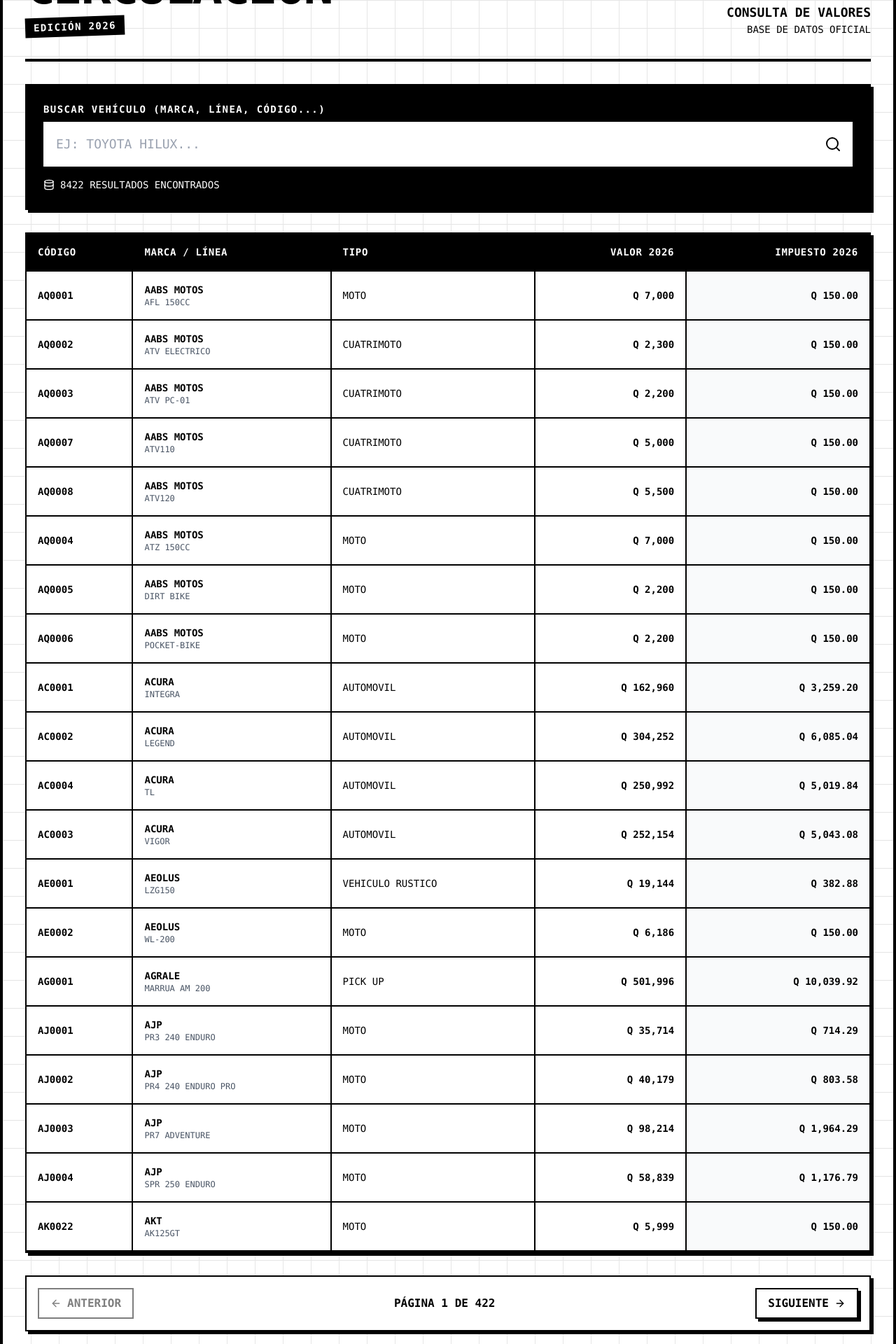
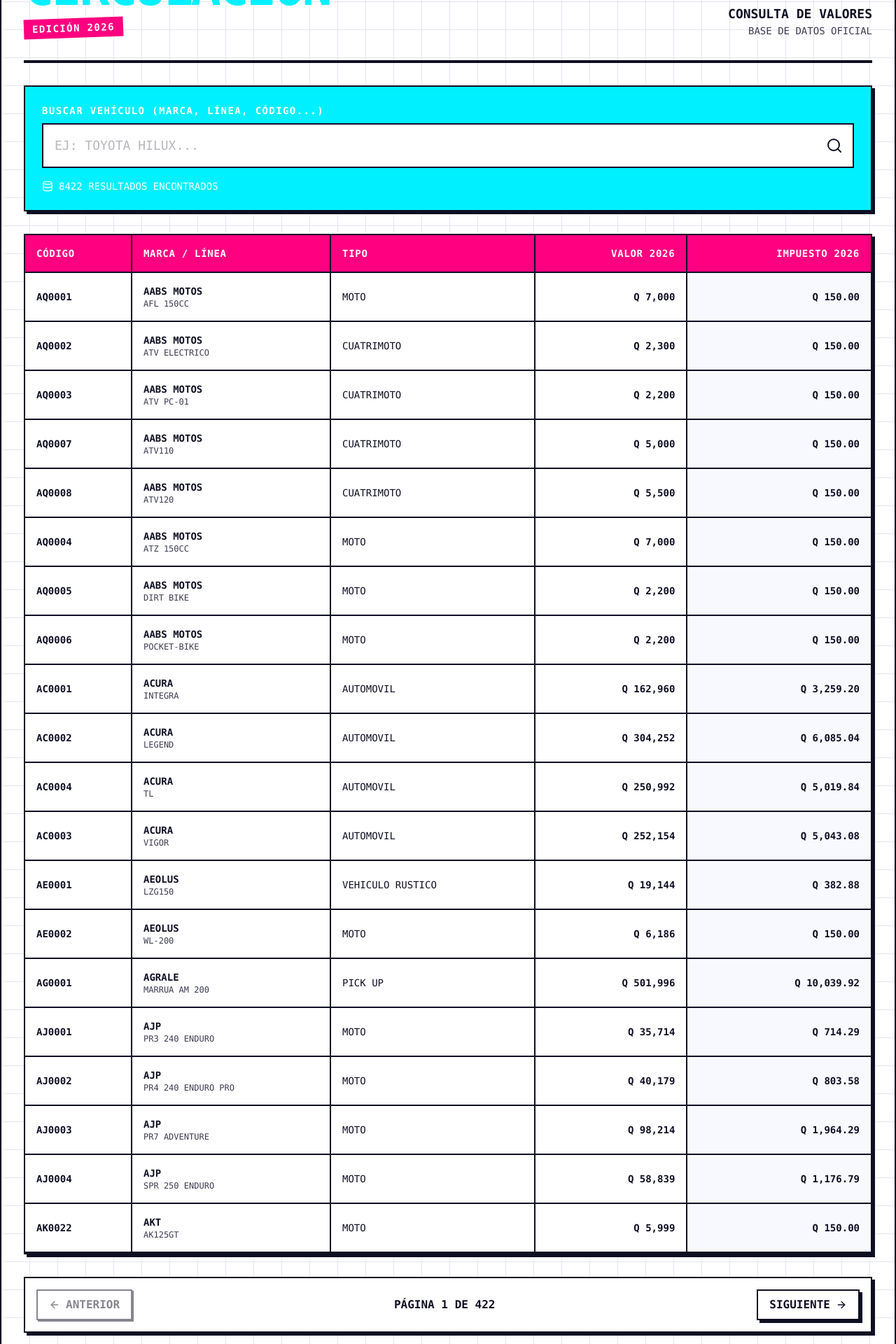
Before and after one commit to williamromero/wbrs.circulacion, a Next.js app: page / in a window 1280 px wide. Shown: the part 160-2080 px from the top of the page at 70% size. Built offline with nearby package versions, Linux system fonts and the light colour scheme.

Commit message:
Implement electric color palette with dark/light mode support
Co-authored-by: williamromero <3052868+williamromero@users.noreply.github.com>

```diff
--- a/src/app/globals.css
+++ b/src/app/globals.css
@@ -1,43 +1,139 @@
 @import "tailwindcss";
 
+/* Light Mode (Default) - Electric Color Palette */
 :root {
-  --foreground-rgb: 0, 0, 0;
-  --background-start-rgb: 255, 255, 255;
-  --background-end-rgb: 255, 255, 255;
+  /* Background colors */
+  --background: 255, 255, 255;
+  --surface: 248, 248, 255;
+  --surface-elevated: 255, 255, 255;
+
+  /* Text colors */
+  --foreground: 15, 15, 35;
+  --foreground-secondary: 60, 60, 80;
+
+  /* Electric accent colors */
+  --electric-cyan: 0, 240, 255;
+  --electric-magenta: 255, 0, 128;
+  --electric-lime: 204, 255, 0;
+  --electric-purple: 139, 0, 255;
+  --electric-blue: 0, 150, 255;
+
+  /* Primary and secondary colors */
+  --primary: 0, 240, 255;
+  --primary-dark: 0, 180, 200;
+  --secondary: 255, 0, 128;
+  --accent: 204, 255, 0;
+
+  /* Border and shadow colors */
+  --border-color: 15, 15, 35;
+  --shadow-color: 15, 15, 35;
+
+  /* Grid pattern */
+  --grid-color: 230, 230, 240;
+}
+
+/* Dark Mode - Electric Color Palette */
+@media (prefers-color-scheme: dark) {
+  :root {
+    /* Background colors */
+    --background: 10, 10, 25;
+    --surface: 20, 20, 40;
+    --surface-elevated: 30, 30, 50;
+
+    /* Text colors */
+    --foreground: 240, 240, 255;
+    --foreground-secondary: 180, 180, 200;
+
+    /* Electric accent colors (slightly brighter for dark mode) */
+    --electric-cyan: 0, 255, 255;
+    --electric-magenta: 255, 20, 147;
+    --electric-lime: 220, 255, 50;
+    --electric-purple: 160, 50, 255;
+    --electric-blue: 50, 180, 255;
+
+    /* Primary and secondary colors */
+    --primary: 0, 255, 255;
+    --primary-dark: 0, 200, 220;
+    --secondary: 255, 20, 147;
+    --accent: 220, 255, 50;
+
+    /* Border and shadow colors */
+    --border-color: 0, 255, 255;
+    --shadow-color: 0, 255, 255;
+
+    /* Grid pattern */
+    --grid-color: 30, 30, 50;
+  }
 }
 
 body {
-  color: rgb(var(--foreground-rgb));
-  background: rgb(var(--background-start-rgb));
+  color: rgb(var(--foreground));
+  background: rgb(var(--background));
+  transition: background-color 0.3s ease, color 0.3s ease;
 }
 
 @layer utilities {
   .brutal-border {
-    @apply border-2 border-black;
+    border: 2px solid rgb(var(--border-color));
   }
+
   .brutal-shadow {
-    box-shadow: 4px 4px 0px 0px rgba(0,0,0,1);
+    box-shadow: 4px 4px 0px 0px rgb(var(--shadow-color));
   }
+
   .brutal-shadow-sm {
-    box-shadow: 2px 2px 0px 0px rgba(0,0,0,1);
+    box-shadow: 2px 2px 0px 0px rgb(var(--shadow-color));
   }
+
   .brutal-btn {
-    @apply bg-white text-black border-2 border-black px-4 py-2 font-bold transition-all;
-    box-shadow: 4px 4px 0px 0px rgba(0,0,0,1);
+    @apply px-4 py-2 font-bold transition-all;
+    background: rgb(var(--surface-elevated));
+    color: rgb(var(--foreground));
+    border: 2px solid rgb(var(--border-color));
+    box-shadow: 4px 4px 0px 0px rgb(var(--shadow-color));
   }
+
   .brutal-btn:hover {
-    @apply bg-black text-white;
+    background: rgb(var(--primary));
+    color: rgb(var(--background));
+    border-color: rgb(var(--primary));
   }
+
   .brutal-btn:active {
-    @apply translate-y-1 shadow-none;
+    @apply translate-y-1;
+    box-shadow: none;
   }
+
+  .brutal-btn:disabled {
+    opacity: 0.5;
+    box-shadow: 2px 2px 0px 0px rgb(var(--shadow-color));
+  }
+
   .brutal-input {
-    @apply w-full bg-white border-2 border-black p-3 focus:outline-none focus:ring-0 rounded-none placeholder:text-gray-500;
+    @apply w-full p-3 focus:outline-none focus:ring-0 rounded-none;
+    background: rgb(var(--surface-elevated));
+    color: rgb(var(--foreground));
+    border: 2px solid rgb(var(--border-color));
+  }
+
+  .brutal-input::placeholder {
+    color: rgb(var(--foreground-secondary));
+    opacity: 0.6;
   }
 
   .bg-grid-pattern {
     background-size: 40px 40px;
-    background-image: linear-gradient(to right, #e5e5e5 1px, transparent 1px),
-      linear-gradient(to bottom, #e5e5e5 1px, transparent 1px);
+    background-image:
+      linear-gradient(to right, rgb(var(--grid-color)) 1px, transparent 1px),
+      linear-gradient(to bottom, rgb(var(--grid-color)) 1px, transparent 1px);
+  }
+
+  /* Electric glow effects */
+  .electric-glow {
+    box-shadow: 0 0 10px rgb(var(--primary)), 0 0 20px rgb(var(--primary));
+  }
+
+  .electric-text-glow {
+    text-shadow: 0 0 10px rgb(var(--primary)), 0 0 20px rgb(var(--primary));
   }
 }
--- a/src/app/layout.tsx
+++ b/src/app/layout.tsx
@@ -14,9 +14,13 @@ export default function RootLayout({
   return (
     <html lang="es">
       <body
-        className="antialiased bg-white text-black font-mono selection:bg-black selection:text-white"
+        className="antialiased font-mono"
+        style={{
+          backgroundColor: 'rgb(var(--background))',
+          color: 'rgb(var(--foreground))',
+        }}
       >
-        <div className="min-h-screen flex flex-col border-x-4 border-black max-w-7xl mx-auto">
+        <div className="min-h-screen flex flex-col max-w-7xl mx-auto brutal-border">
            {children}
         </div>
       </body>
--- a/src/app/page.tsx
+++ b/src/app/page.tsx
@@ -5,21 +5,34 @@ export default function Home() {
     <main className="flex-1 flex flex-col p-4 md:p-8 space-y-8 bg-grid-pattern">
 
       {/* Header */}
-      <header className="border-b-4 border-black pb-8">
+      <header className="pb-8" style={{ borderBottom: '4px solid rgb(var(--border-color))' }}>
         <div className="flex flex-col md:flex-row justify-between items-start md:items-end gap-4">
           <div>
-            <h1 className="text-4xl md:text-7xl font-black tracking-tighter uppercase leading-none mb-2">
+            <h1
+              className="text-4xl md:text-7xl font-black tracking-tighter uppercase leading-none mb-2"
+              style={{ color: 'rgb(var(--primary))' }}
+            >
               WBRS
               <br />
               Circulación
             </h1>
-            <div className="inline-block bg-black text-white px-3 py-1 text-sm font-bold uppercase tracking-widest transform -rotate-2">
+            <div
+              className="inline-block px-3 py-1 text-sm font-bold uppercase tracking-widest transform -rotate-2"
+              style={{
+                background: 'rgb(var(--secondary))',
+                color: 'rgb(var(--background))'
+              }}
+            >
               Edición 2026
             </div>
           </div>
           <div className="text-right hidden md:block">
-            <p className="font-bold text-lg">CONSULTA DE VALORES</p>
-            <p className="text-sm font-mono">BASE DE DATOS OFICIAL</p>
+            <p className="font-bold text-lg" style={{ color: 'rgb(var(--foreground))' }}>
+              CONSULTA DE VALORES
+            </p>
+            <p className="text-sm font-mono" style={{ color: 'rgb(var(--foreground-secondary))' }}>
+              BASE DE DATOS OFICIAL
+            </p>
           </div>
         </div>
       </header>
@@ -30,9 +43,20 @@ export default function Home() {
       </section>
 
       {/* Footer */}
-      <footer className="mt-12 pt-8 border-t-4 border-black flex flex-col md:flex-row justify-between items-center gap-4 text-sm font-bold uppercase">
-        <p>© 2025 WEBRES STUDIO</p>
-        <p className="bg-black text-white px-2 py-1">Desarrollado con Next.js</p>
+      <footer
+        className="mt-12 pt-8 flex flex-col md:flex-row justify-between items-center gap-4 text-sm font-bold uppercase"
+        style={{ borderTop: '4px solid rgb(var(--border-color))' }}
+      >
+        <p style={{ color: 'rgb(var(--foreground))' }}>© 2025 WEBRES STUDIO</p>
+        <p
+          className="px-2 py-1"
+          style={{
+            background: 'rgb(var(--primary))',
+            color: 'rgb(var(--background))'
+          }}
+        >
+          Desarrollado con Next.js
+        </p>
       </footer>
     </main>
   );
--- a/src/components/vehicle-search.tsx
+++ b/src/components/vehicle-search.tsx
@@ -3,7 +3,6 @@
 import { useEffect, useState, useMemo } from "react";
 import Papa from "papaparse";
 import { Search, ArrowRight, ArrowLeft, Loader2, Database } from "lucide-react";
-import { cn } from "@/lib/utils";
 
 type Vehicle = {
   MARCA: string;
@@ -74,8 +73,19 @@ export default function VehicleSearch() {
   if (loading) {
     return (
       <div className="flex flex-col items-center justify-center h-64 space-y-4">
-        <Loader2 className="w-12 h-12 animate-spin border-4 border-black p-1 rounded-full" />
-        <p className="font-mono text-xl font-bold uppercase tracking-widest">Cargando Datos...</p>
+        <Loader2
+          className="w-12 h-12 animate-spin p-1 rounded-full"
+          style={{
+            border: '4px solid rgb(var(--border-color))',
+            color: 'rgb(var(--primary))'
+          }}
+        />
+        <p
+          className="font-mono text-xl font-bold uppercase tracking-widest"
+          style={{ color: 'rgb(var(--foreground))' }}
+        >
+          Cargando Datos...
+        </p>
       </div>
     );
   }
@@ -83,19 +93,33 @@ export default function VehicleSearch() {
   return (
     <div className="space-y-8">
       {/* Search Section */}
-      <div className="bg-black text-white p-6 brutal-shadow border-2 border-black">
+      <div
+        className="p-6 brutal-shadow brutal-border"
+        style={{
+          background: 'rgb(var(--primary))',
+          color: 'rgb(var(--background))'
+        }}
+      >
         <label className="block text-sm font-bold mb-2 uppercase tracking-widest">
           Buscar Vehículo (Marca, Línea, Código...)
         </label>
         <div className="relative">
           <input
             type="text"
-            className="w-full bg-white text-black border-2 border-white p-4 pr-12 font-mono text-lg focus:outline-none focus:ring-4 focus:ring-gray-500 placeholder:text-gray-400"
+            className="w-full p-4 pr-12 font-mono text-lg focus:outline-none placeholder:opacity-60"
+            style={{
+              background: 'rgb(var(--surface-elevated))',
+              color: 'rgb(var(--foreground))',
+              border: '2px solid rgb(var(--border-color))'
+            }}
             placeholder="EJ: TOYOTA HILUX..."
             value={searchTerm}
             onChange={(e) => setSearchTerm(e.target.value)}
           />
-          <Search className="absolute right-4 top-1/2 -translate-y-1/2 text-black w-6 h-6" />
+          <Search
+            className="absolute right-4 top-1/2 -translate-y-1/2 w-6 h-6"
+            style={{ color: 'rgb(var(--foreground))' }}
+          />
         </div>
         <div className="mt-4 flex items-center gap-2 text-sm font-mono">
             <Database className="w-4 h-4" />
@@ -104,33 +128,54 @@ export default function VehicleSearch() {
       </div>
 
       {/* Results Table */}
-      <div className="overflow-x-auto border-2 border-black brutal-shadow bg-white">
+      <div
+        className="overflow-x-auto brutal-shadow brutal-border"
+        style={{ background: 'rgb(var(--surface-elevated))' }}
+      >
         <table className="w-full text-left border-collapse">
           <thead>
-            <tr className="bg-black text-white uppercase text-sm tracking-wider">
-              <th className="p-4 border-b-2 border-black border-r-2">Código</th>
-              <th className="p-4 border-b-2 border-black border-r-2">Marca / Línea</th>
-              <th className="p-4 border-b-2 border-black border-r-2">Tipo</th>
-              <th className="p-4 border-b-2 border-black border-r-2 text-right">Valor 2026</th>
-              <th className="p-4 border-b-2 border-black text-right">Impuesto 2026</th>
+            <tr
+              className="uppercase text-sm tracking-wider"
+              style={{
+                background: 'rgb(var(--secondary))',
+                color: 'rgb(var(--background))'
+              }}
+            >
+              <th className="p-4" style={{ borderBottom: '2px solid rgb(var(--border-color))', borderRight: '2px solid rgb(var(--border-color))' }}>Código</th>
+              <th className="p-4" style={{ borderBottom: '2px solid rgb(var(--border-color))', borderRight: '2px solid rgb(var(--border-color))' }}>Marca / Línea</th>
+              <th className="p-4" style={{ borderBottom: '2px solid rgb(var(--border-color))', borderRight: '2px solid rgb(var(--border-color))' }}>Tipo</th>
+              <th className="p-4 text-right" style={{ borderBottom: '2px solid rgb(var(--border-color))', borderRight: '2px solid rgb(var(--border-color))' }}>Valor 2026</th>
+              <th className="p-4 text-right" style={{ borderBottom: '2px solid rgb(var(--border-color))' }}>Impuesto 2026</th>
             </tr>
           </thead>
           <tbody className="font-mono text-sm">
             {paginatedData.map((row, index) => (
               <tr
                 key={index}
-                className="hover:bg-yellow-100 border-b-2 border-black transition-colors"
+                className="transition-colors"
+                style={{
+                  borderBottom: '2px solid rgb(var(--border-color))',
+                  color: 'rgb(var(--foreground))'
+                }}
+                onMouseEnter={(e) => {
+                  e.currentTarget.style.background = 'rgb(var(--accent))';
+                  e.currentTarget.style.color = 'rgb(var(--background))';
+                }}
+                onMouseLeave={(e) => {
+                  e.currentTarget.style.background = 'transparent';
+                  e.currentTarget.style.color = 'rgb(var(--foreground))';
+                }}
               >
-                <td className="p-4 border-r-2 border-black font-bold">{row.CODIGO}</td>
-                <td className="p-4 border-r-2 border-black">
+                <td className="p-4 font-bold" style={{ borderRight: '2px solid rgb(var(--border-color))' }}>{row.CODIGO}</td>
+                <td className="p-4" style={{ borderRight: '2px solid rgb(var(--border-color))' }}>
                   <div className="font-bold">{row.MARCA}</div>
-                  <div className="text-xs text-gray-600">{row.LINEA}</div>
+                  <div className="text-xs" style={{ color: 'rgb(var(--foreground-secondary))' }}>{row.LINEA}</div>
                 </td>
-                <td className="p-4 border-r-2 border-black">{row.TIPO_VEHICULO}</td>
-                <td className="p-4 border-r-2 border-black text-right font-bold">
+                <td className="p-4" style={{ borderRight: '2px solid rgb(var(--border-color))' }}>{row.TIPO_VEHICULO}</td>
+                <td className="p-4 text-right font-bold" style={{ borderRight: '2px solid rgb(var(--border-color))' }}>
                   {row.VALOR_VEHICULO}
                 </td>
-                <td className="p-4 text-right bg-gray-50 font-bold">
+                <td className="p-4 text-right font-bold" style={{ background: 'rgb(var(--surface))' }}>
                   {row["ISCV_2026_2%"]}
                 </td>
               </tr>
@@ -138,7 +183,7 @@ export default function VehicleSearch() {
             {paginatedData.length === 0 && (
               <tr>
                 <td colSpan={5} className="p-12 text-center text-xl font-bold uppercase">
-                    No se encontraron resultados para "{searchTerm}"
+                    No se encontraron resultados para &ldquo;{searchTerm}&rdquo;
                 </td>
               </tr>
             )}
@@ -148,21 +193,24 @@ export default function VehicleSearch() {
 
       {/* Pagination */}
       {totalPages > 1 && (
-        <div className="flex justify-between items-center bg-white border-2 border-black p-4 brutal-shadow">
+        <div
+          className="flex justify-between items-center p-4 brutal-shadow brutal-border"
+          style={{ background: 'rgb(var(--surface-elevated))' }}
+        >
           <button
             onClick={() => setPage((p) => Math.max(1, p - 1))}
             disabled={page === 1}
-            className="brutal-btn flex items-center gap-2 disabled:opacity-50 disabled:shadow-none"
+            className="brutal-btn flex items-center gap-2"
           >
             <ArrowLeft className="w-4 h-4" /> ANTERIOR
           </button>
-          <span className="font-bold font-mono">
+          <span className="font-bold font-mono" style={{ color: 'rgb(var(--foreground))' }}>
             PÁGINA {page} DE {totalPages}
           </span>
           <button
             onClick={() => setPage((p) => Math.min(totalPages, p + 1))}
             disabled={page === totalPages}
-            className="brutal-btn flex items-center gap-2 disabled:opacity-50 disabled:shadow-none"
+            className="brutal-btn flex items-center gap-2"
           >
             SIGUIENTE <ArrowRight className="w-4 h-4" />
           </button>
```
Also changed, not shown: 1 other file (tests, documents, lock files or other folders).
